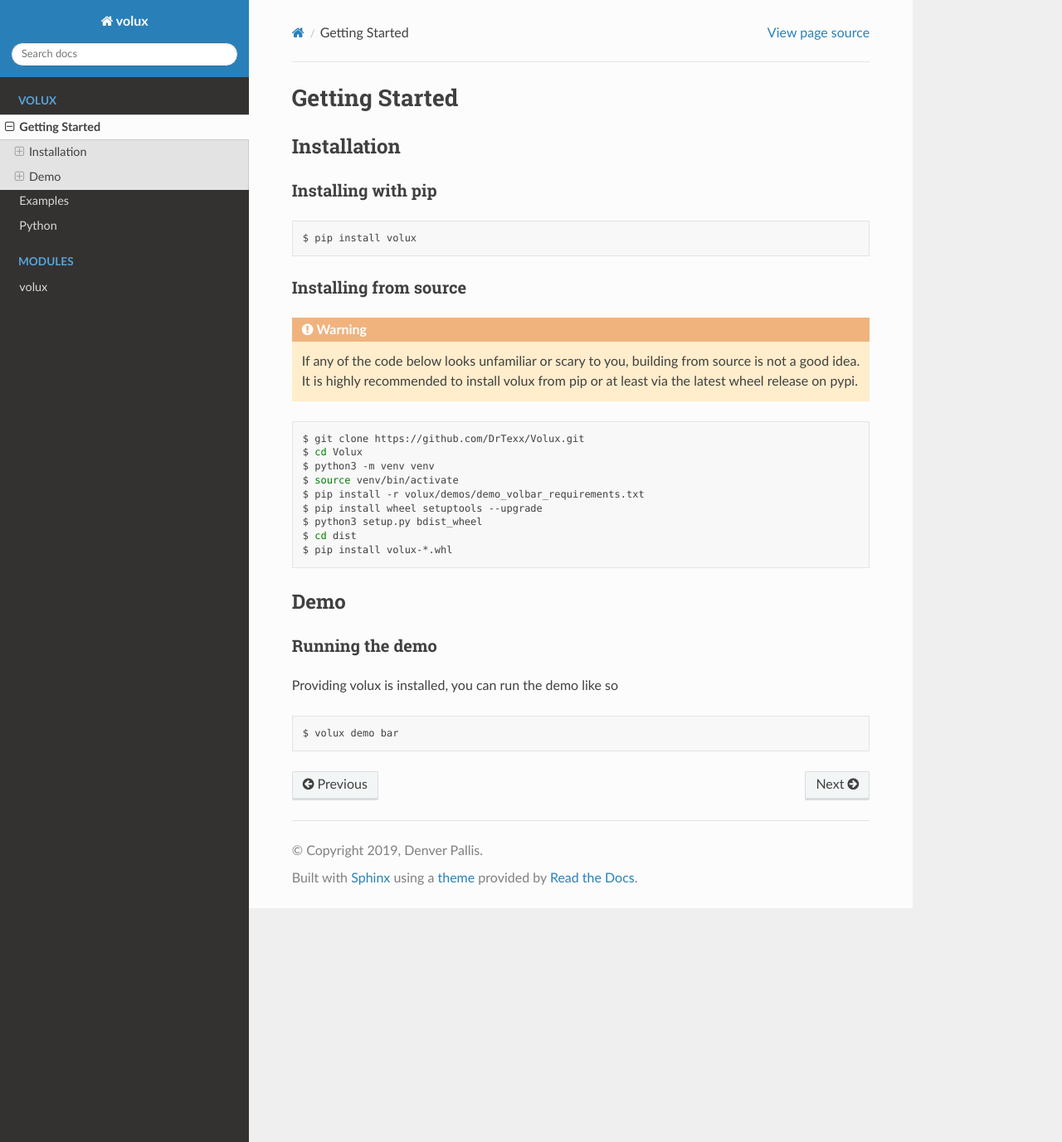
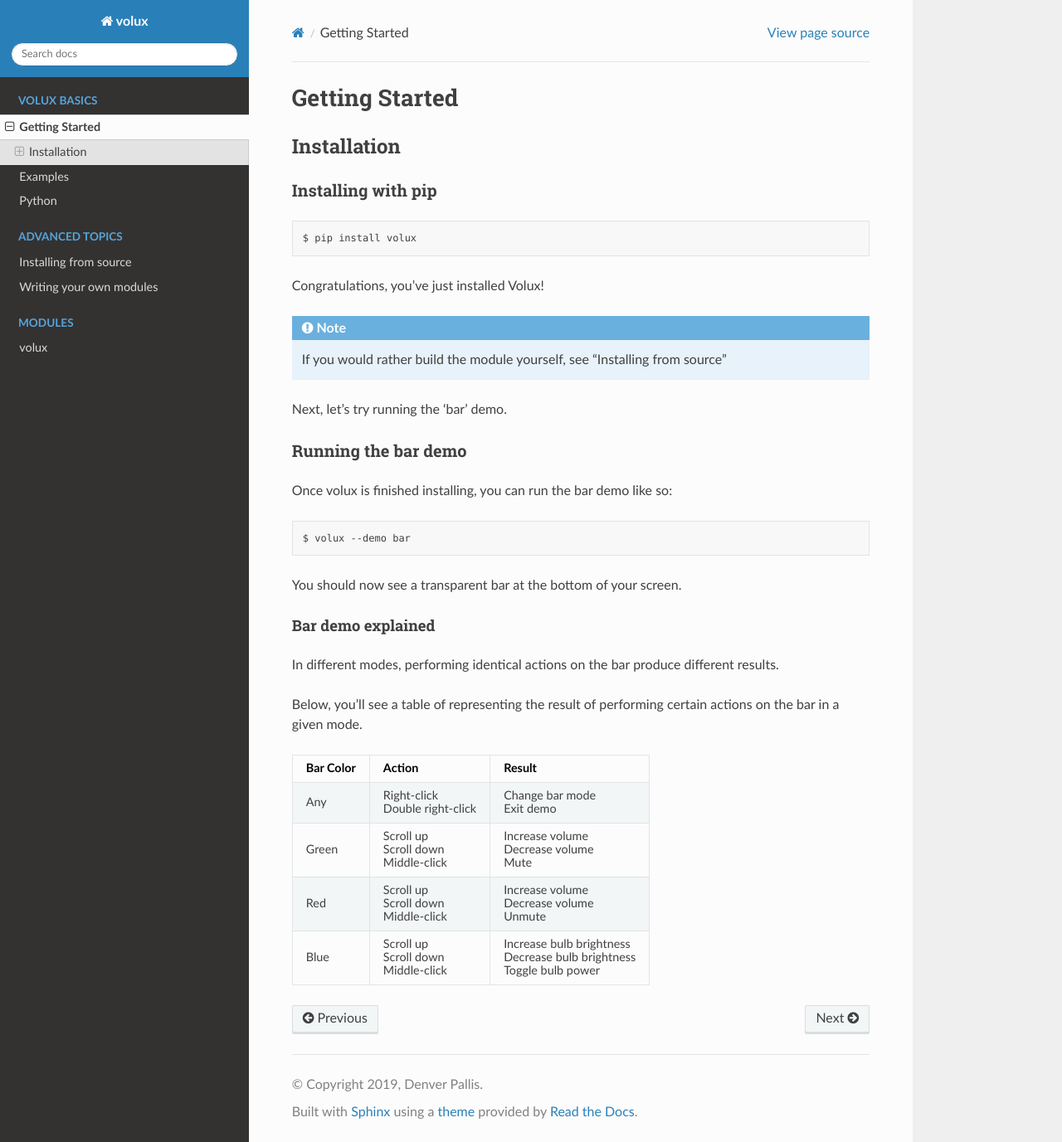
Before and after one commit to DrTexx/Volux, a Sphinx documentation site: the page built from docs/basics/intro.rst, in a window 1280 px wide and 1377 px high. Shown: the whole window at 83% size. Built offline with Sphinx 7.4.7 and the Read the Docs theme 2.0.0, drawn with Linux system fonts in a browser that asks for light colours.

Commit message:
update docs

```diff
--- /dev/null
+++ b/docs/advanced/user-modules.rst
@@ -0,0 +1,7 @@
+########################
+Writing your own modules
+########################
+
+.. warning:: This section is a work-in-progress
+
+placeholder
--- a/docs/basics/intro.rst
+++ b/docs/basics/intro.rst
@@ -13,35 +13,55 @@
 
     pip install volux
 
-Installing from source
-======================
 
-.. warning:: If any of the code below looks unfamiliar or scary to you,
-          building from source is not a good idea. It is highly recommended to
-          install volux from pip or at least via the latest wheel release on
-          pypi.
+Congratulations, you've just installed Volux!
+
+.. note:: If you would rather build the module yourself, see "Installing from source"
+
+Next, let's try running the 'bar' demo.
+
+
+Running the bar demo
+====================
+
+Once volux is finished installing, you can run the bar demo like so:
 
 .. prompt:: bash $
 
-    git clone https://github.com/DrTexx/Volux.git
-    cd Volux
-    python3 -m venv venv
-    source venv/bin/activate
-    pip install -r volux/demos/demo_volbar_requirements.txt
-    pip install wheel setuptools --upgrade
-    python3 setup.py bdist_wheel
-    cd dist
-    pip install volux-*.whl
+    volux --demo bar
 
-****
-Demo
-****
+You should now see a transparent bar at the bottom of your screen.
 
-Running the demo
-================
+Bar demo explained
+------------------
 
-Providing volux is installed, you can run the demo like so
+In different modes, performing identical actions on the bar produce different results.
 
-.. prompt:: bash $
+Below, you'll see a table of representing the result of performing
+certain actions on the bar in a given mode.
 
-    volux demo bar
+=========  ==================  ================
+Bar Color  Action              Result
+=========  ==================  ================
+Any        Right-click         Change bar mode
+
+           Double right-click  Exit demo
+
+Green      Scroll up           Increase volume
+
+           Scroll down         Decrease volume
+
+           Middle-click        Mute
+
+Red        Scroll up           Increase volume
+
+           Scroll down         Decrease volume
+
+           Middle-click        Unmute
+
+Blue       Scroll up           Increase bulb brightness
+
+           Scroll down         Decrease bulb brightness
+
+           Middle-click        Toggle bulb power
+=========  ==================  ================
--- a/docs/modules/modules.rst
+++ b/docs/modules/modules.rst
@@ -6,7 +6,7 @@
 
    volux
    voluxbar
-   voluxdemomodule
+   voluxcliprint
    voluxdisplay
    voluxlight
    voluxvolume
--- a/docs/modules/voluxdemomodule.rst
+++ b/docs/modules/voluxcliprint.rst
@@ -1,10 +1,10 @@
-voluxdemomodule package
-=======================
+voluxcliprint package
+=====================
 
 Module contents
 ---------------
 
-.. automodule:: voluxdemomodule
+.. automodule:: voluxcliprint
    :members:
    :undoc-members:
    :show-inheritance:
```
Also changed, not shown: docs/advanced/install-source.rst (added, +20 -0 lines), docs/index.rst (+9 -1 lines).
